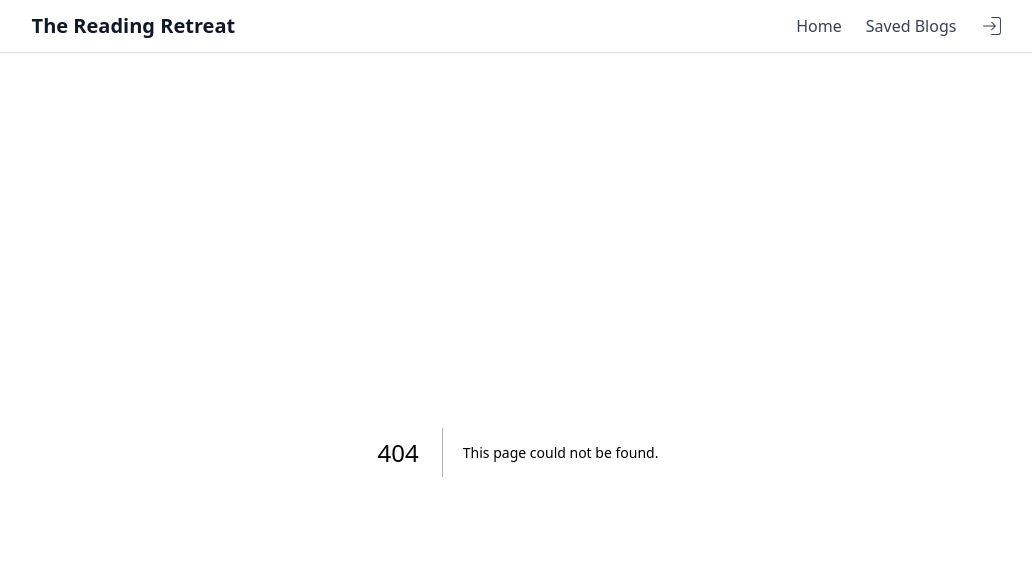
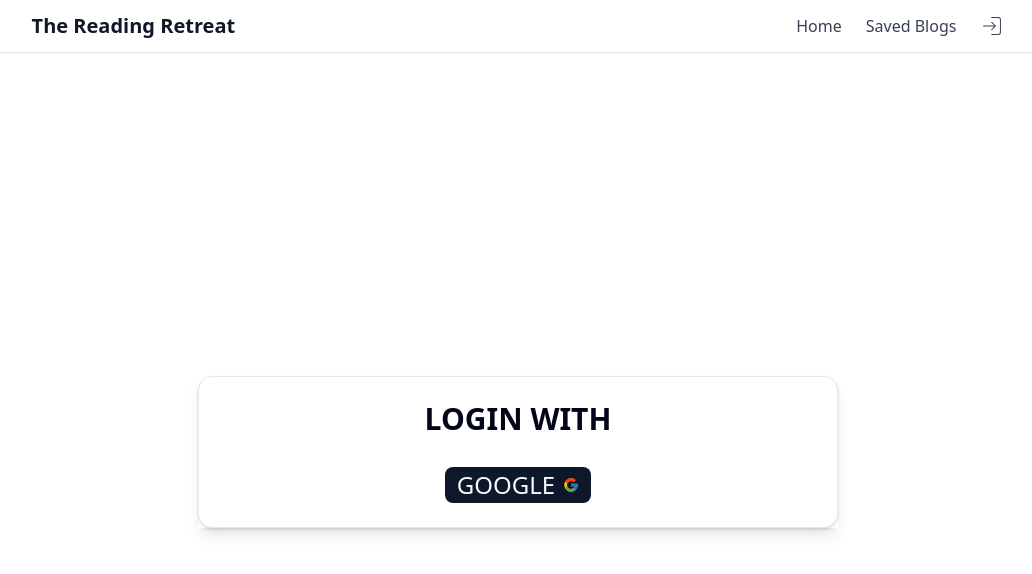
Before and after one commit to shahirsizan/blog-app-microservices, a Next.js app in the folder frontend/: page /login in a window 1280 px wide. Before the commit this address had no page. Shown: the top 574 px of the page, without its empty margins (122-1154 px from the left). Built offline with nearby package versions, Linux system fonts and the light colour scheme.

Commit message:
Login page (no functionality) added

```diff
--- /dev/null
+++ b/frontend/src/app/login/page.tsx
@@ -0,0 +1,40 @@
+import React from "react";
+import { FcGoogle } from "react-icons/fc";
+import { Button } from "@/components/ui/button";
+import {
+	Card,
+	CardAction,
+	CardContent,
+	CardDescription,
+	CardFooter,
+	CardHeader,
+	CardTitle,
+} from "@/components/ui/card";
+
+const page = () => {
+	return (
+		<div className="LOGIN h-screen flex items-center justify-center">
+			{" "}
+			<div className="w-[70vw] lg:w-[50vw] shadow-lg">
+				<Card className="w-full">
+					<CardHeader>
+						<CardTitle className="text-center text-xl lg:text-3xl">
+							<span className="whitespace-nowrap">
+								LOGIN WITH
+							</span>
+						</CardTitle>
+					</CardHeader>
+
+					<CardContent className="text-center">
+						<Button>
+							<span className="text-lg lg:text-2xl">GOOGLE</span>{" "}
+							<FcGoogle className="w-7 h-7" />
+						</Button>
+					</CardContent>
+				</Card>
+			</div>
+		</div>
+	);
+};
+
+export default page;
```
